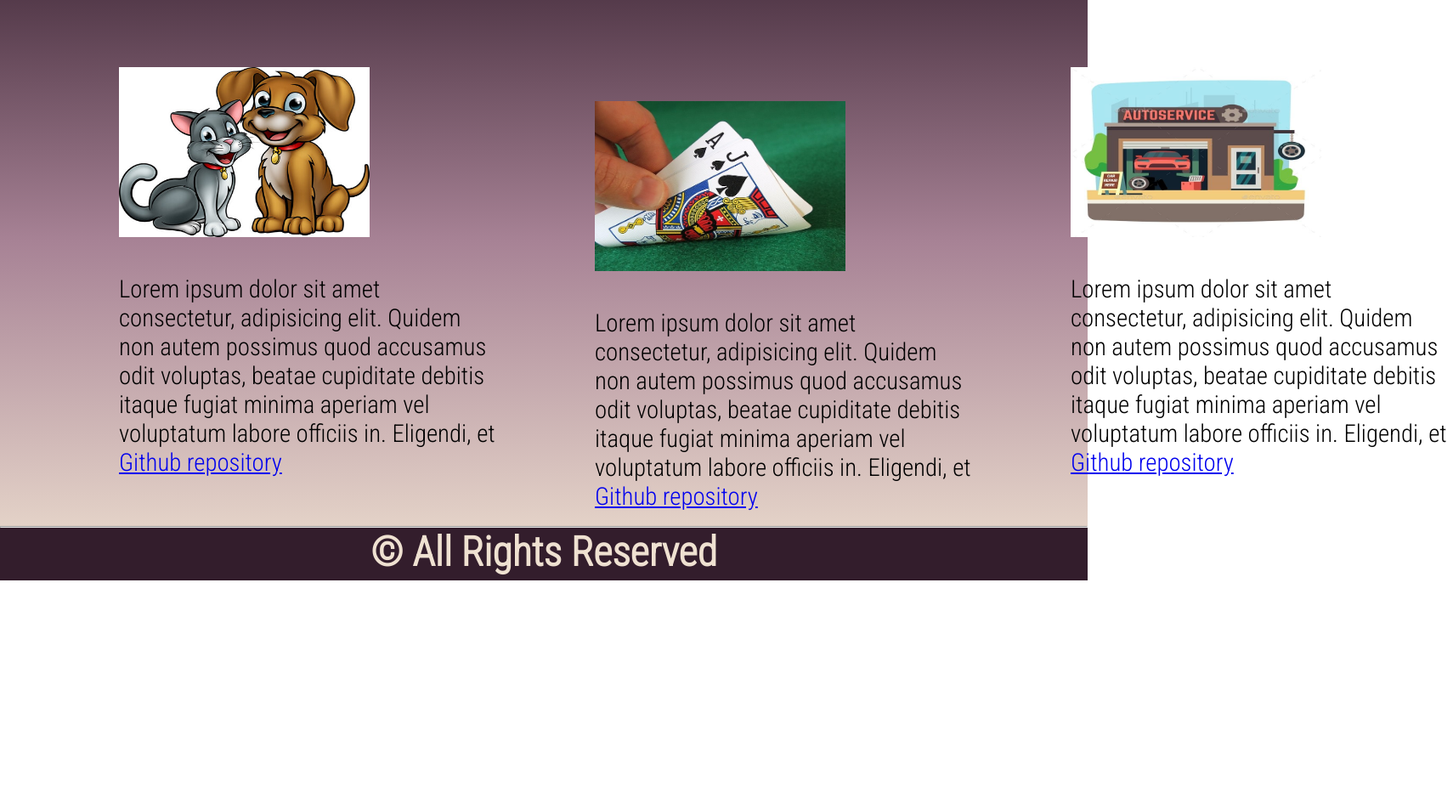
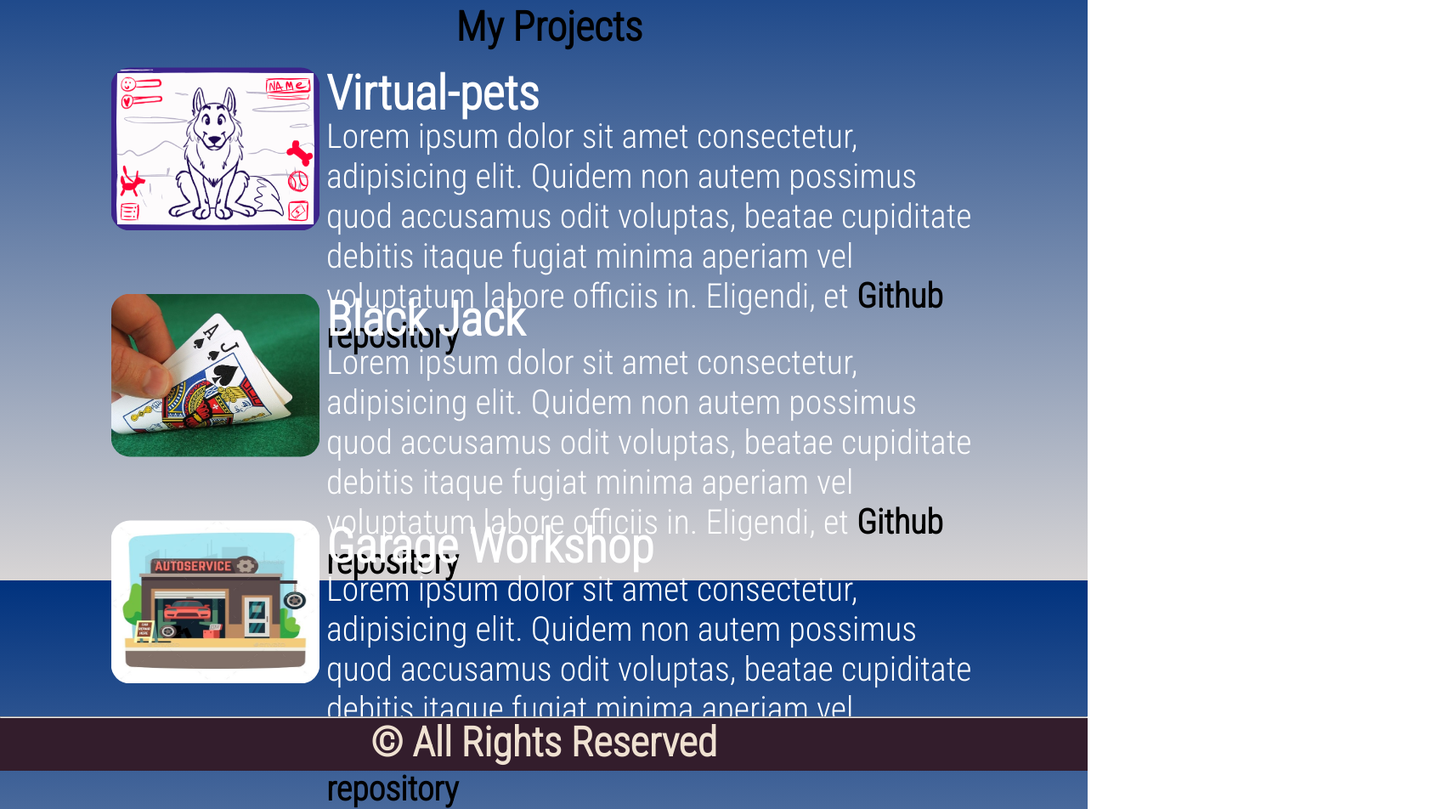
Before and after one commit to alealvarado12/alealvarado12.github.io, a plain HTML site: page projects/projects.html in a window 1280 px wide. Shown: the part 117-1069 px from the top of the page at 85% size, 1710 px wide, since content can reach past the window. Before the commit the page ends 800 px from the top, so only its background shows below. Drawn offline with Linux system fonts and the light colour scheme.

```diff
--- a/projects/my-project-style.css
+++ b/projects/my-project-style.css
@@ -4,7 +4,7 @@
   font-family: "Roboto Condensed", sans-serif;
 }
 body {
-  background: fixed linear-gradient(to bottom, #331d2c, #a78295, #efe1d1);
+  background: fixed linear-gradient(to bottom, #00327e,  #d8d5d5);
 }
 #header {
   padding: 2%;
@@ -25,98 +25,75 @@ header a {
 header a:hover {
   background-color: #302f2fcb;
 }
-main{
+main {
+  display: flex;
 
-  display: flex;
+  height: 100vh;
+  flex-direction: column;
+  position: relative;
+  margin-top: 5%;
+  justify-content: space-around;
 }
-#virtual-pet {
+.project-card {
 
-  display: flex;
-  flex-direction: column;
-  width: 30vh;
-  margin-top:10vh ;
-  margin-left: 15vh;
+  width: 80vw;
+  height: 25vh;
+  position: relative;
+  left: 10%;
 }
-main .text{
-font-size: 1.8rem;
-font-weight: 400;
+.project-card p {
+
+  width: 75%;
+  position: absolute;
+  left: 25%;
+  height: 70%;
+bottom: 0%;
+color: #fff;
+font-size: 2.5rem;
 
 }
-#virtual-pet div{
-  margin: 20px;
+.project-card p span a{
+  text-decoration: none;
+  color: #000000;
+  font-weight:900;
+}
+.project-card h2{
+  position: absolute;
+  font-size: 3.5rem;
+  color: #fff;
 
-}
-#virtual-pet .img{
-
-justify-content: center;
-align-items: center;
-  width: 400px;
-}
-#virtual-pet .text{
-
-  width: 450px;
-  justify-content: center;
-  align-items: center;
+  width: 75%;
+  height: 29%;
+  left: 25%;
+  top: 0%;
 }
 
+.project-pfp {
+  height: 24vh;
+  width: 24%;
+  padding: 0.25%;
+  border-radius: 25px;
+  position: relative;
 
-#blackjack {
-
-  display: flex;
-  flex-direction: column;
-  width: 30vh;
-  margin-top:15vh;
-  margin-left: 40vh;
-}
-#blackjack div{
-  margin: 20px;
-
-}
-#blackjack .img {
-
-  justify-content: center;
-  align-items: center;
-    width: 400px;
-}
-
-#blackjack .text {
-
-  width: 450px;
-  justify-content: center;
-  align-items: center;
-}
-#garage-workshop {
-
-  display: flex;
-  flex-direction: column;
-  width: 30vh;
-  margin-top:10vh;
-  margin-left: 40vh;
-}
-#garage-workshop div{
-  margin: 20px;
-
-}
-#garage-workshop.img {
-
-  justify-content: center;
-  align-items: center;
-    width: 400px;
-}
-#garage-workshop .text {
-
-  width: 450px;
-  justify-content: center;
-  align-items: center;
 }
 #footer {
   height: 8vh;
   width: 100%;
   border-color: #331d2c;
-  position: absolute;
+  position: relative;
   background-color: #331d2c;
   color: #efe1d1;
-  bottom: 0;
+  bottom: 0%;
   text-align: center;
   font-size: 2rem;
 }
+.title{
+
+
+width: 25%;
+position:absolute;
+left: 38%;
+text-align: center;
+top: 15%;
+font-size: 3rem;
+}
--- a/projects/projects.html
+++ b/projects/projects.html
@@ -1,14 +1,15 @@
 <!DOCTYPE html>
 <html lang="en">
   <head>
-    <meta charset="UTF-8">
-    <meta name="viewport" content="width=device-width, initial-scale=1.0">
+    <meta charset="UTF-8" />
+    <meta name="viewport" content="width=device-width, initial-scale=1.0" />
     <link rel="preconnect" href="https://fonts.googleapis.com" />
     <link rel="preconnect" href="https://fonts.gstatic.com" crossorigin />
     <link
       href="https://fonts.googleapis.com/css2?family=Roboto+Condensed:wght@300&display=swap"
-      rel="stylesheet"/>
-      <link rel="stylesheet" href="/projects/my-project-style.css"/>
+      rel="stylesheet"
+    />
+    <link rel="stylesheet" href="/projects/my-project-style.css" />
     <title>My Projects</title>
   </head>
   <body>
@@ -18,23 +19,85 @@
       <a href="/resume/Sebastian_Alvarado_Resume.pdf" target="_blank">Resume</a>
       <a href="/contact-me/contact-me.html">Contact me</a>
     </header>
+    <h1 class="title">My Projects</h1>
     <main>
-    <section id="virtual-pet">
-        <div class="img" style="order:1"><a href="https://github.com/2023-Fall-Java-Cohort/virtual-pet-1-alealvarado12"><img src="/images/virtual-pets.jpg" alt="Virtual-pets" style="height: 200px; width: 295px" ;></a></div>
-        <div class="text" style="order:2"><p>Lorem ipsum dolor sit amet consectetur, adipisicing elit. Quidem non autem possimus quod accusamus odit voluptas, beatae cupiditate debitis itaque fugiat minima aperiam vel voluptatum labore officiis in. Eligendi, et <span><a href="https://github.com/2023-Fall-Java-Cohort/virtual-pet-1-alealvarado12">Github repository</a></span></p></div>
+      <div id="virtual-pet" class="project-card">
+        <a
+          href="https://github.com/2023-Fall-Java-Cohort/virtual-pet-1-alealvarado12"
+          ><img
+          class="project-pfp"
+            src="/images/virtual-pet.gif"
+            alt="Virtual-pets"
 
-    </section>
+            ;
+        /></a>
+        <h2>Virtual-pets</h2>
+        <p>
+          Lorem ipsum dolor sit amet consectetur, adipisicing elit. Quidem non
+          autem possimus quod accusamus odit voluptas, beatae cupiditate debitis
+          itaque fugiat minima aperiam vel voluptatum labore officiis in.
+          Eligendi, et
+          <span
+            ><a
+              href="https://github.com/2023-Fall-Java-Cohort/virtual-pet-1-alealvarado12"
+              >Github repository</a
+            ></span
+          >
+        </p>
+      </div>
 
-    <section id="blackjack"> <div class="img" style="order:2"><a href="https://github.com/2023-Fall-Java-Cohort/blackjack-alealvarado12"><img src="/images/640px-Blackjack21.jpg" alt="blackjack" style="height: 200px; width: 295px" ;></a></div>
-        <div class="text" style="order:2"><p>Lorem ipsum dolor sit amet consectetur, adipisicing elit. Quidem non autem possimus quod accusamus odit voluptas, beatae cupiditate debitis itaque fugiat minima aperiam vel voluptatum labore officiis in. Eligendi, et <span><a href="https://github.com/2023-Fall-Java-Cohort/blackjack-alealvarado12">Github repository</a></span></p></div></section>
+      <div id="blackjack" class="project-card">
+        <a
+          href="https://github.com/2023-Fall-Java-Cohort/blackjack-alealvarado12"
+          ><img
+          class="project-pfp"
+            src="/images/640px-Blackjack21.jpg"
+            alt="blackjack"
+            ;
+        /></a>
+<h2>Black Jack</h2>
+        <p>
+          Lorem ipsum dolor sit amet consectetur, adipisicing elit. Quidem non
+          autem possimus quod accusamus odit voluptas, beatae cupiditate debitis
+          itaque fugiat minima aperiam vel voluptatum labore officiis in.
+          Eligendi, et
+          <span
+            ><a
+              href="https://github.com/2023-Fall-Java-Cohort/blackjack-alealvarado12"
+              >Github repository</a
+            ></span
+          >
+        </p>
+      </div>
 
-    <section id="garage-workshop"><div class="img" style="order:3"><a href="https://github.com/2023-Fall-Java-Cohort/car-workshop-template-alealvarado12"><img src="/images/car-workshop.jpg" alt="Car car-workshop" style="height: 200px; width: 295px" ;></a></div>
-        <div class="text" style="order:3"><p>Lorem ipsum dolor sit amet consectetur, adipisicing elit. Quidem non autem possimus quod accusamus odit voluptas, beatae cupiditate debitis itaque fugiat minima aperiam vel voluptatum labore officiis in. Eligendi, et <span><a href="https://github.com/2023-Fall-Java-Cohort/car-workshop-template-alealvarado12">Github repository</a></span></p></div>
-    </section>
+      <div id="garage-workshop" class="project-card">
+        <a
+          href="https://github.com/2023-Fall-Java-Cohort/car-workshop-template-alealvarado12"
+          ><img
+          class="project-pfp"
+            src="/images/car-workshop.jpg"
+            alt="Car car-workshop"
+
+            ;
+        /></a>
+<h2>Garage Workshop</h2>
+        <p>
+          Lorem ipsum dolor sit amet consectetur, adipisicing elit. Quidem non
+          autem possimus quod accusamus odit voluptas, beatae cupiditate debitis
+          itaque fugiat minima aperiam vel voluptatum labore officiis in.
+          Eligendi, et
+          <span
+            ><a
+              href="https://github.com/2023-Fall-Java-Cohort/car-workshop-template-alealvarado12"
+              >Github repository</a
+            ></span
+          >
+        </p>
+      </div>
     </main>
 
     <footer id="footer" class="footer">
-        <hr>
+      <hr />
       <h2>&copy All Rights Reserved</h2>
     </footer>
   </body>
```
Also changed, not shown: index.html (+23 -5 lines), style.css (+17 -3 lines), 3 other files. Lines whose indentation alone changed are shown as unchanged.
